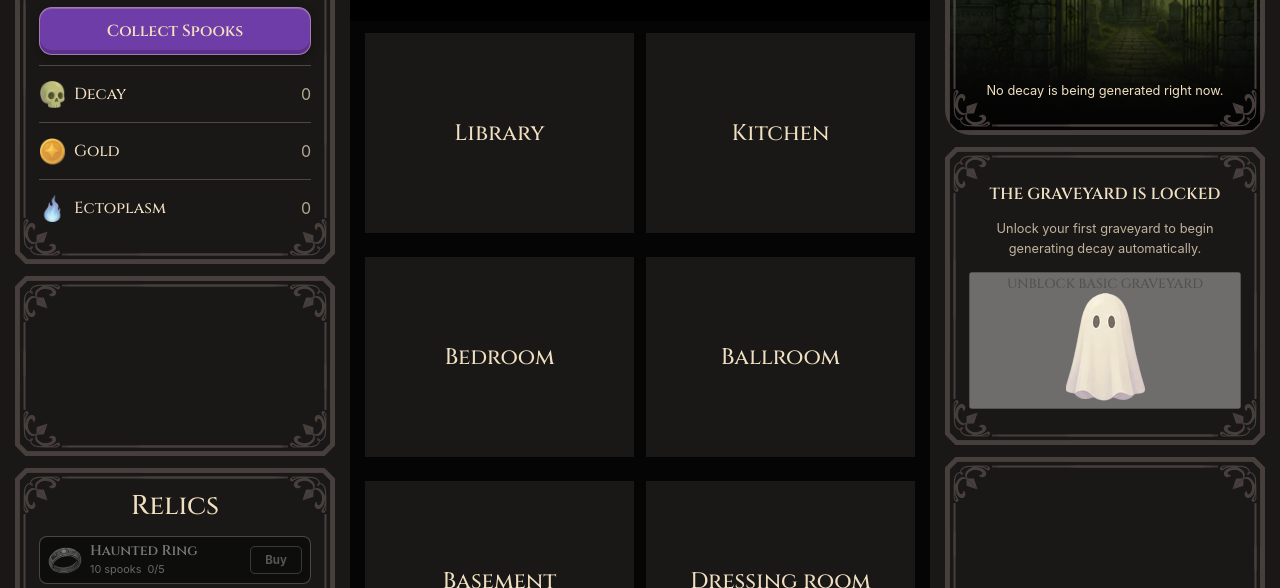
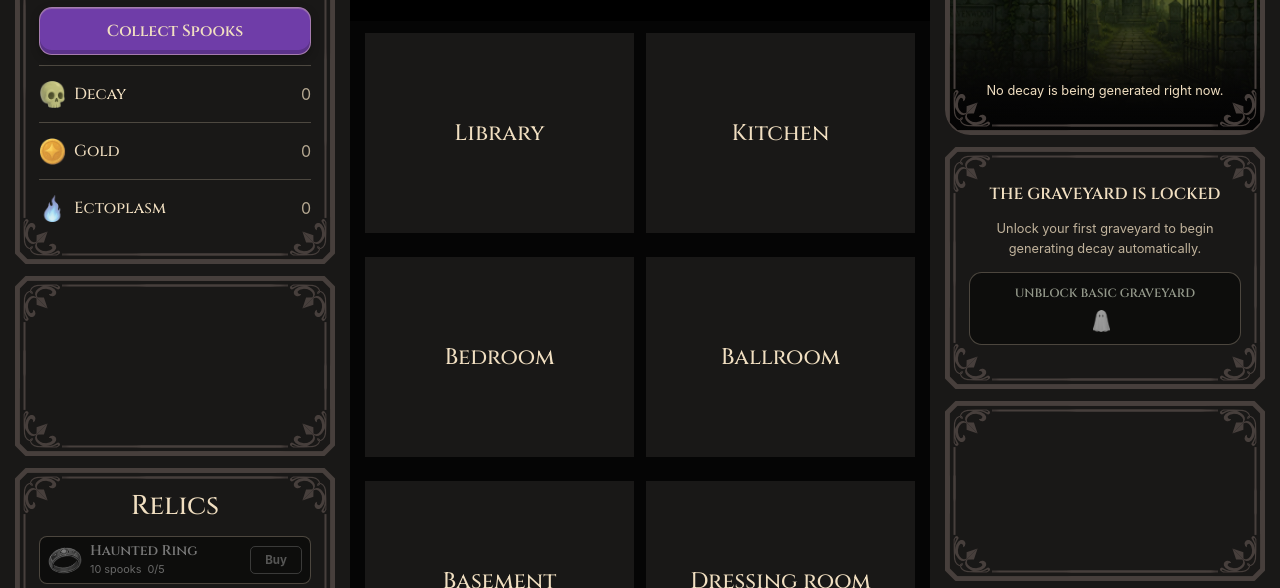
Before and after one commit to nperkinsr/ravenwood-manor, a plain HTML site: page index.html in a window 1280 px wide. Shown: the part 160-748 px from the top of the page. Drawn offline with Linux system fonts and the light colour scheme.

Commit message:
Added the graveyard's button style

```diff
--- a/styles.css
+++ b/styles.css
@@ -553,7 +553,7 @@ button {
   display: grid;
   gap: 14px;
   min-width: 0;
-  padding: 12px 0;
+  padding: 12px 0 20px;
   text-align: center;
 }
 
@@ -571,3 +571,82 @@ button {
   font-size: 0.8rem;
   line-height: 1.5;
 }
+
+.graveyard-unlock-button {
+  display: grid;
+  justify-items: center;
+  gap: 8px;
+  width: 100%;
+  min-width: 0;
+  min-height: 72px;
+  padding: 12px 8px;
+  border: 1px solid #666b59;
+  border-radius: 0.8rem;
+  background: #20221f;
+  box-shadow:
+    inset 0 1px 0 rgba(241, 223, 193, 0.08),
+    inset 0 -3px 0 rgba(0, 0, 0, 0.3),
+    0 3px 8px rgba(0, 0, 0, 0.3);
+  color: var(--parchment);
+  font-family: var(--font-heading);
+  cursor: pointer;
+}
+
+.graveyard-unlock-label {
+  color: var(--decay-green);
+  font-size: 0.75rem;
+  font-weight: 600;
+  line-height: 1.4;
+  text-transform: uppercase;
+  white-space: nowrap;
+}
+
+.graveyard-unlock-cost {
+  display: flex;
+  align-items: center;
+  justify-content: center;
+  gap: 7px;
+  font-family: var(--font-body);
+  font-size: 0.9rem;
+  font-weight: 600;
+  line-height: 1.2;
+}
+
+.graveyard-unlock-icon {
+  width: 22px;
+  height: 22px;
+  object-fit: contain;
+}
+
+.graveyard-unlock-button:enabled:hover,
+.graveyard-unlock-button:enabled:focus-visible {
+  background: #2c2f29;
+  border-color: #858c73;
+}
+
+.graveyard-unlock-button:enabled:active {
+  transform: translateY(1px);
+  background: #171916;
+}
+
+.graveyard-unlock-button:focus-visible {
+  outline: 2px solid rgba(241, 223, 193, 0.8);
+  outline-offset: 3px;
+}
+
+.graveyard-unlock-button:disabled {
+  background: rgba(5, 5, 5, 0.54);
+  border-color: rgba(241, 223, 193, 0.28);
+  box-shadow: none;
+  color: rgba(241, 223, 193, 0.78);
+  cursor: not-allowed;
+}
+
+.graveyard-unlock-button:disabled .graveyard-unlock-label {
+  color: #929789;
+}
+
+.graveyard-unlock-button:disabled .graveyard-unlock-icon {
+  filter: grayscale(1);
+  opacity: 0.65;
+}
```
